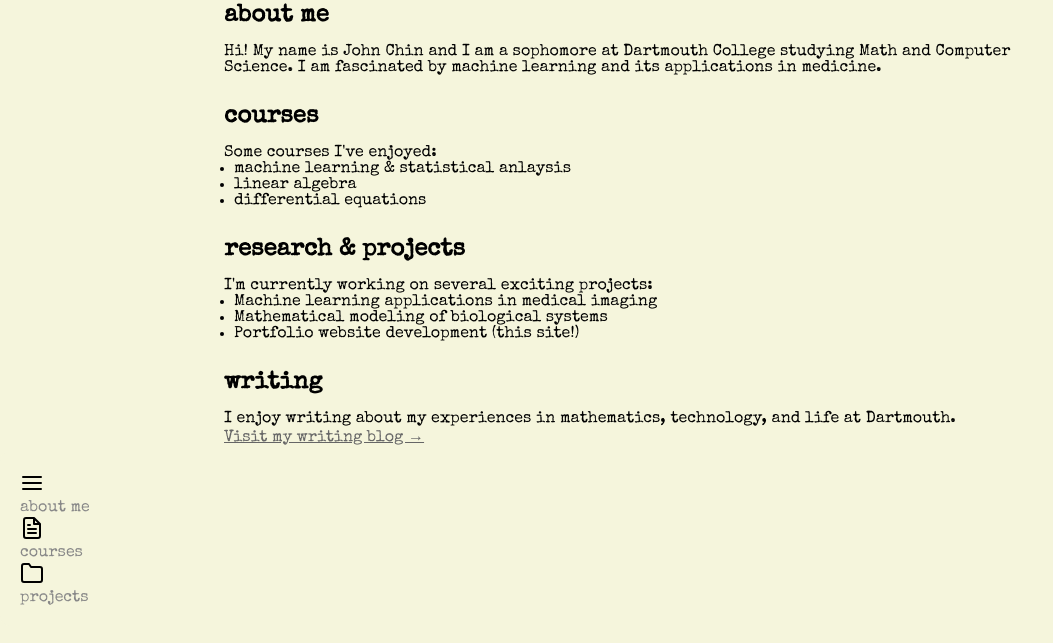
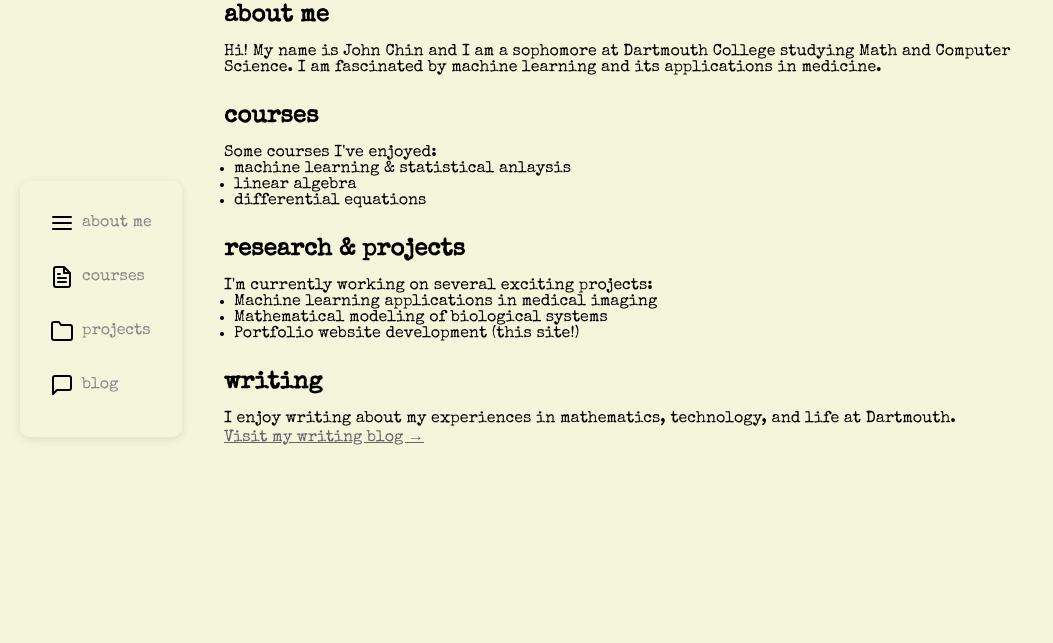
Before and after one commit to John-Chin/john-chin.github.io, a plain HTML site: page index.html in a window 1280 px wide. Shown: the part 91-734 px from the top of the page, without its empty margins (0-1053 px from the left). Drawn offline with nearby package versions, Linux system fonts and the light colour scheme; a web font is replaced by a local one.

Commit message:
finished work for 7-31-25

```diff
--- a/index.css
+++ b/index.css
@@ -28,15 +28,20 @@ ul {
 }
 
 .navbar {
+  position: fixed;
+  left: 20px;
+  top: 50%;
+  transform: translateY(-50%);
   display: flex;
   flex-direction: column;
   color: #888;
-  /* z-index: 1000; */
+  z-index: 1000;
   padding: 20px;
   border-radius: 10px;
   cursor: pointer;
   transition: all 0.2s;
-  transform-origin: top;
+  background-color: rgba(245, 245, 220, 0.9);
+  box-shadow: 0 2px 10px rgba(0, 0, 0, 0.1);
 }
 
 .page_navitem {
@@ -49,6 +54,34 @@ ul {
   background: none;
   margin-bottom: 5px;
   padding-left: 20px;
+}
+
+.navitem {
+  display: flex;
+  align-items: center;
+  transition: all 0.2s;
+  border-radius: 5px;
+  background: none;
+  margin-bottom: 10px;
+  padding: 10px;
+}
+
+.navitem:hover {
+  background-color: rgba(255, 255, 255, 0.5);
+}
+
+.navitem svg {
+  margin-right: 8px;
+}
+
+.navitem a {
+  display: flex;
+  align-items: center;
+  width: 100%;
+}
+
+.navitem a svg {
+  margin-right: 8px;
 }
 
 .main-content img {
--- a/index.html
+++ b/index.html
@@ -125,6 +125,24 @@
         </svg>
         <p>projects</p>
       </div>
+      <div class="navitem">
+        <a href="blog.html" style="text-decoration: none; color: inherit;">
+          <svg
+            xmlns="http://www.w3.org/2000/svg"
+            width="24"
+            height="24"
+            viewBox="0 0 24 24"
+            fill="none"
+            stroke="#000000"
+            stroke-width="2"
+            stroke-linecap="round"
+            stroke-linejoin="round"
+          >
+            <path d="M21 15a2 2 0 0 1-2 2H7l-4 4V5a2 2 0 0 1 2-2h14a2 2 0 0 1 2 2z"></path>
+          </svg>
+          <p>blog</p>
+        </a>
+      </div>
     </div>
 
     <!-- <div class="Lists">
```
Also changed, not shown: blog.html (+2 -3 lines), 1 other file.
